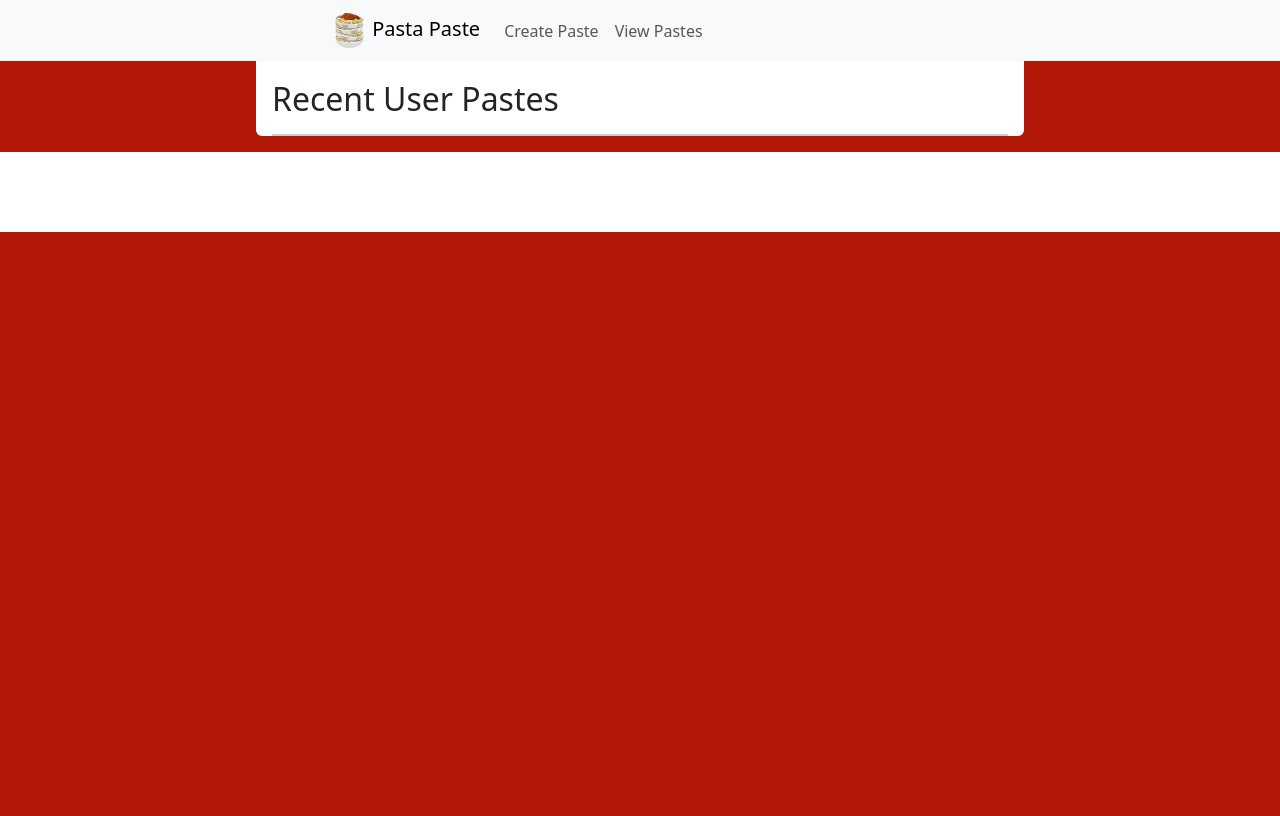
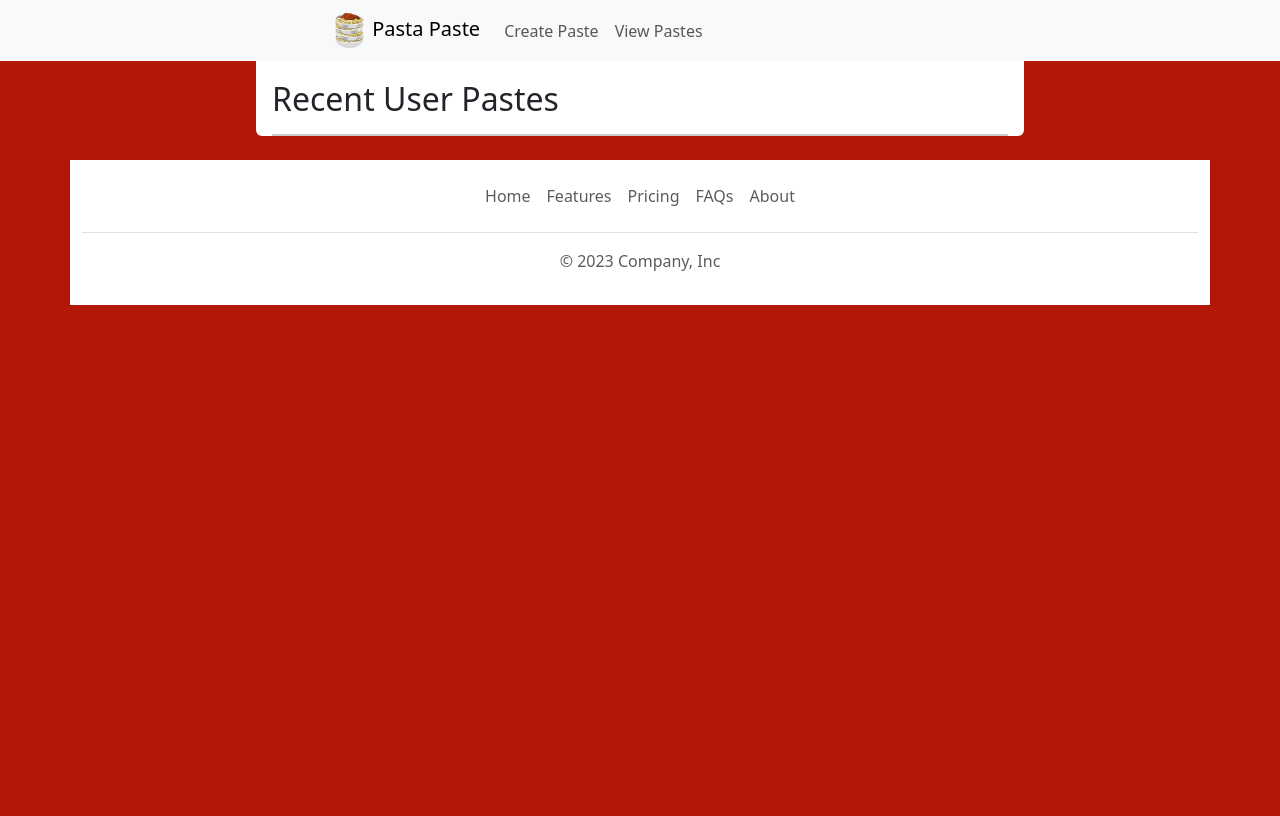
Before and after one commit to LoganHodgins/Pasta-Paste, a Django app: page / in a window 1280 px wide. Before the commit the page ends 232 px from the top, so only its background shows below. Run offline with Django 4.2, Linux system fonts and the light colour scheme.

Commit message:
created footer

```diff
--- a/static/includes/footer.css
+++ b/static/includes/footer.css
@@ -1,5 +1,3 @@
-.main-footer {
+.container {
     background-color: #fff;
-    margin-top: 1rem;
-    height: 5rem;
 }
--- a/static/styles.css
+++ b/static/styles.css
@@ -1,5 +1,10 @@
 body {
     background: #b21807 !important;
+    height: 100%;
+}
+
+html {
+    height: 100%;
 }
 
 * {
--- a/templates/base.html
+++ b/templates/base.html
@@ -16,7 +16,7 @@
 <body>
   {% include "includes/header.html" %}
   {% block content %}{% endblock %}
-  {% include "includes/footer.html" %}
 <script src="https://cdn.jsdelivr.net/npm/bootstrap@5.3.0-alpha1/dist/js/bootstrap.bundle.min.js" integrity="sha384-w76AqPfDkMBDXo30jS1Sgez6pr3x5MlQ1ZAGC+nuZB+EYdgRZgiwxhTBTkF7CXvN" crossorigin="anonymous"></script>
+{% include "includes/footer.html" %}
 </body>
 </html>
--- a/templates/includes/footer.html
+++ b/templates/includes/footer.html
@@ -1,2 +1,12 @@
-<footer class="main-footer">
-</footer>
+<div class="container">
+  <footer class="py-3 my-4">
+    <ul class="nav justify-content-center border-bottom pb-3 mb-3">
+      <li class="nav-item"><a href="{% url 'index' %}" class="nav-link px-2 text-muted">Home</a></li>
+      <li class="nav-item"><a href="https://github.com/LoganHodgins/Pasta-Paste" target="_blank" class="nav-link px-2 text-muted">Features</a></li>
+      <li class="nav-item"><a href="https://github.com/LoganHodgins/Pasta-Paste" target="_blank" class="nav-link px-2 text-muted">Pricing</a></li>
+      <li class="nav-item"><a href="https://github.com/LoganHodgins/Pasta-Paste" target="_blank" class="nav-link px-2 text-muted">FAQs</a></li>
+      <li class="nav-item"><a href="https://github.com/LoganHodgins/Pasta-Paste" target="_blank" class="nav-link px-2 text-muted">About</a></li>
+    </ul>
+    <p class="text-center text-muted">&copy; 2023 Company, Inc</p>
+  </footer>
+</div>
```
